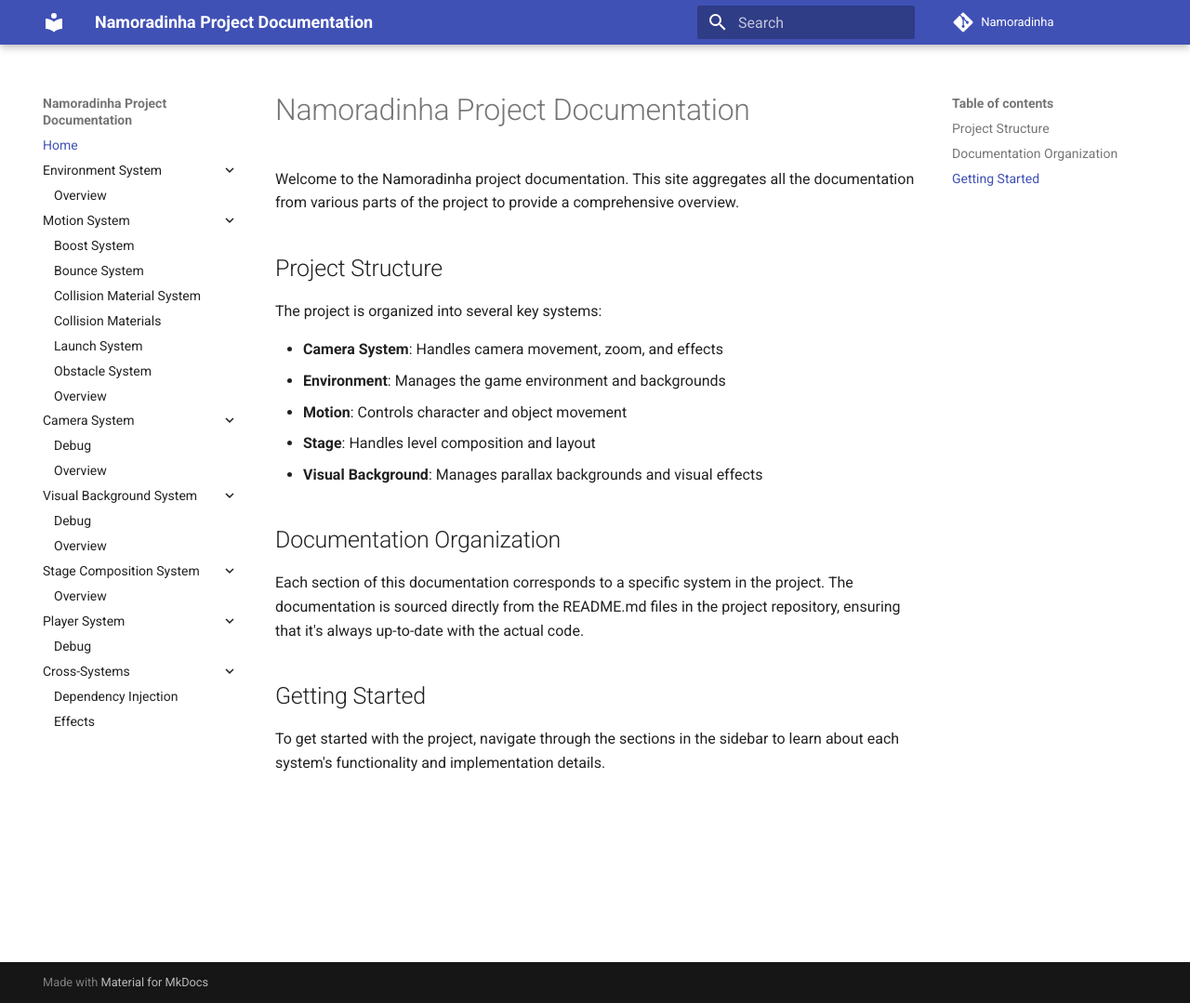
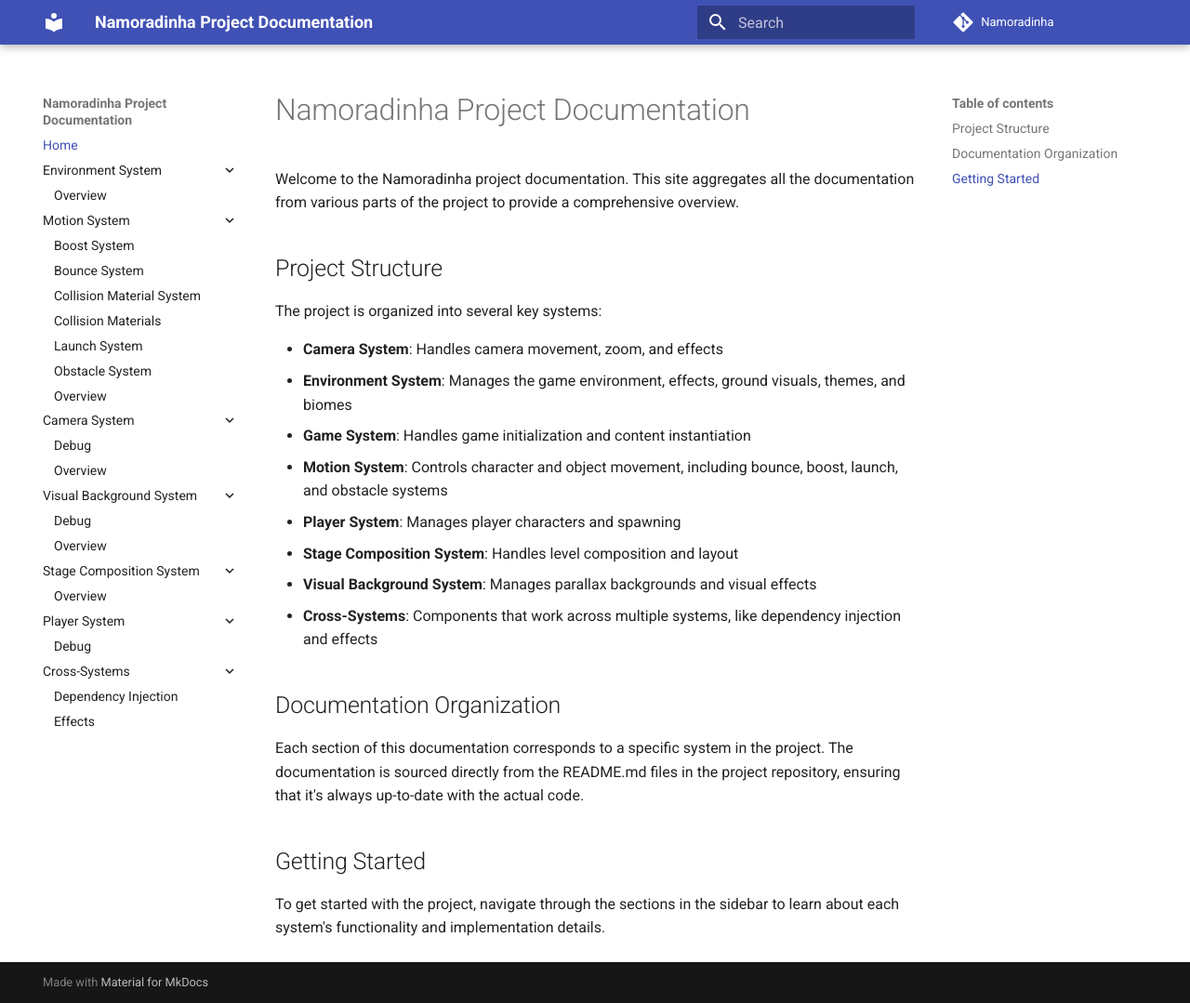
Before and after one commit to talofo/namoradinha, an MkDocs documentation site: the page built from docs/index.md, in a window 1280 px wide and 1079 px high. Shown: the whole window at 93% size. Built offline with MkDocs 1.6.1 and Material for MkDocs 9.7.7, drawn with Linux system fonts in a browser that asks for light colours; comment, search, counter and statistics services are not loaded.

Commit message:
fixed documentation

```diff
--- a/docs/index.md
+++ b/docs/index.md
@@ -7,10 +7,13 @@ Welcome to the Namoradinha project documentation. This site aggregates all the d
 The project is organized into several key systems:
 
 - **Camera System**: Handles camera movement, zoom, and effects
-- **Environment**: Manages the game environment and backgrounds
-- **Motion**: Controls character and object movement
-- **Stage**: Handles level composition and layout
-- **Visual Background**: Manages parallax backgrounds and visual effects
+- **Environment System**: Manages the game environment, effects, ground visuals, themes, and biomes
+- **Game System**: Handles game initialization and content instantiation
+- **Motion System**: Controls character and object movement, including bounce, boost, launch, and obstacle systems
+- **Player System**: Manages player characters and spawning
+- **Stage Composition System**: Handles level composition and layout
+- **Visual Background System**: Manages parallax backgrounds and visual effects
+- **Cross-Systems**: Components that work across multiple systems, like dependency injection and effects
 
 ## Documentation Organization
 
--- a/mkdocs.yml
+++ b/mkdocs.yml
@@ -1,6 +1,6 @@
 site_name: Namoradinha Project Documentation
 site_description: Documentation for the Namoradinha Godot project
-site_author: Marcio Machado
+site_author: oiKr4m
 repo_name: Namoradinha
 repo_url: https://github.com/yourusername/namoradinha
 edit_uri: edit/main/docs/
```
Also changed, not shown: docs/cross-systems/effects.md (+1 -0 lines), docs/motion/launch_system.md (+1 -0 lines).
